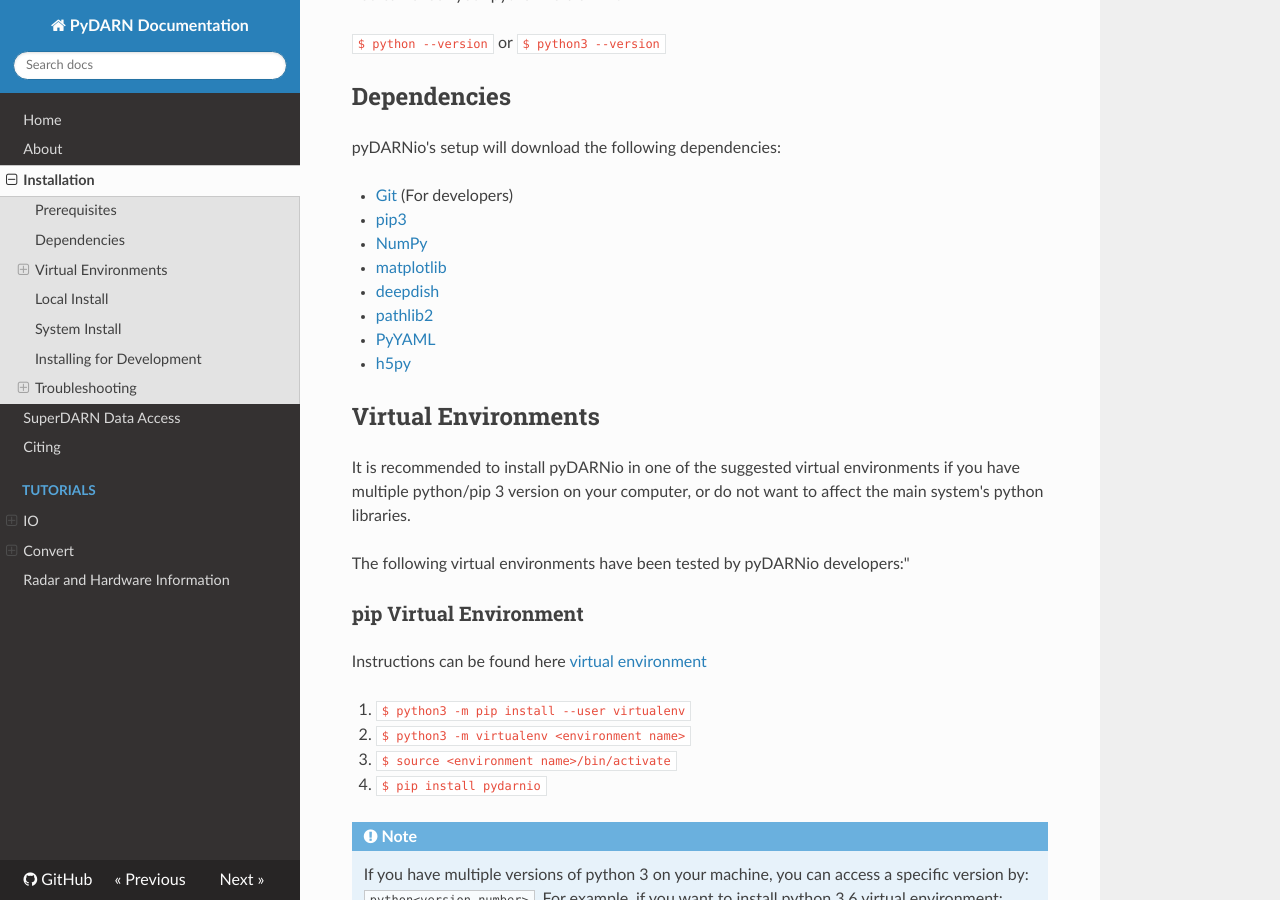
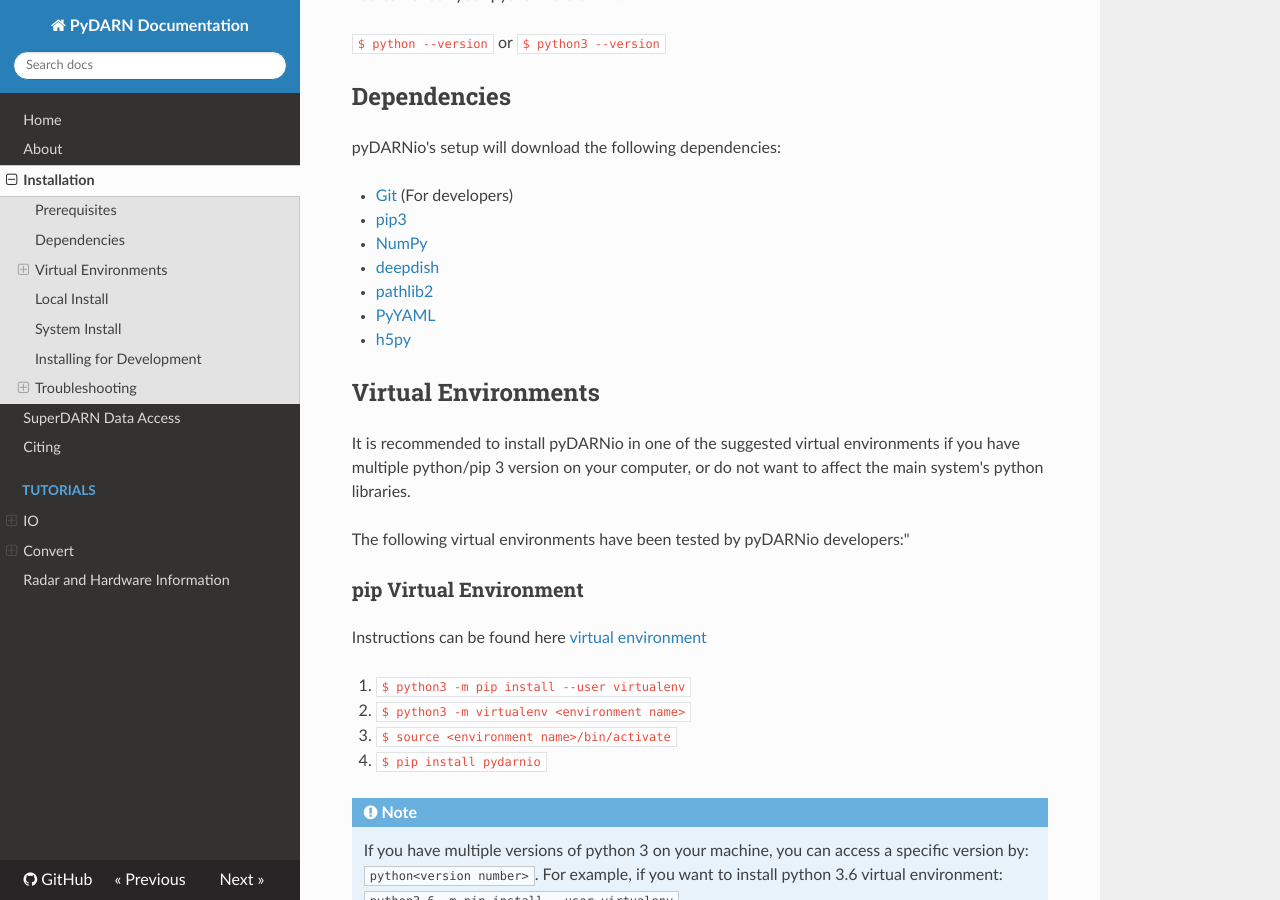
Before and after one commit to SuperDARN/pyDARNio, an MkDocs documentation site: the page built from docs/user/install.md, in a window 1280 px wide and 900 px high, scrolled down 449 px. Built offline with MkDocs 1.6.1, drawn with Linux system fonts in a browser that asks for light colours; nearby versions of some CDN libraries.

Commit message:
Update docs/user/install.md

```diff
--- a/docs/user/install.md
+++ b/docs/user/install.md
@@ -30,7 +30,6 @@
 - [Git](https://git-scm.com/) (For developers)
 - [pip3](https://help.dreamhost.com/hc/en-us/articles/115000699011-Using-pip3-to-install-Python3-modules)
 - [NumPy](https://numpy.org/)
-- [matplotlib](https://matplotlib.org/)
 - [deepdish](https://deepdish.readthedocs.io/en/latest/api_io.html)
 - [pathlib2](https://docs.python.org/dev/library/pathlib.html)
 - [PyYAML](https://pyyaml.org/wiki/PyYAMLDocumentation)
```
